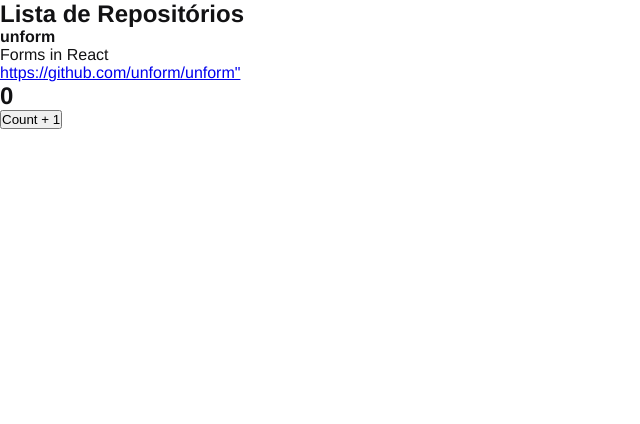
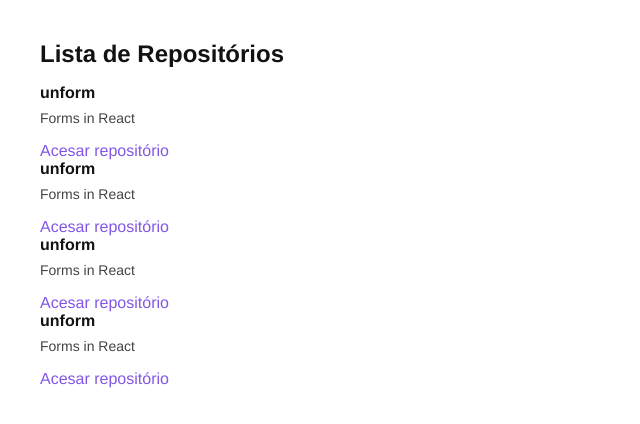
Before and after one commit to rafaelmgr12/ignite-reactjs, a React app in the folder 01-github-explorer/: page / in a window 1280 px wide. Shown: the top 424 px of the page, without its empty margins (0-640 px from the left). Built offline with nearby package versions, Linux system fonts and the light colour scheme.

Commit message:
estilização

```diff
--- a/01-github-explorer/src/App.jsx
+++ b/01-github-explorer/src/App.jsx
@@ -1,12 +1,10 @@
 import { RepositoryList } from "./components/RepositoryList";
-import { Counter } from "./components/Counter";
 import "./styles/global.scss";
 
 export function App() {
   return (
     <>
       <RepositoryList />
-      <Counter />
     </>
   );
 }
--- a/01-github-explorer/src/components/Counter.jsx
+++ /dev/null
@@ -1,18 +0,0 @@
-import { useState } from "react";
-
-export function Counter() {
-  const [counter, setCounter] = useState(0);
-
-  function increment() {
-    setCounter(counter + 1)
-
-  }
-  return (
-    <div>
-      <h2>{counter}</h2>
-      <button type="button" onClick={increment}>
-        Count + 1
-      </button>
-    </div>
-  );
-}
--- a/01-github-explorer/src/components/RepositoryItem.jsx
+++ b/01-github-explorer/src/components/RepositoryItem.jsx
@@ -4,7 +4,7 @@
       <li>
         <strong>{props.repository?.name ?? 'Default'}</strong>
         <p>{props.repository.description}</p>
-        <a href={props.repository.link}>{props.repository.link}</a>
+        <a href={props.repository.link}>{props.repository.linkName}</a>
       </li>
     </ul>
   );
--- a/01-github-explorer/src/components/RepositoryList.jsx
+++ b/01-github-explorer/src/components/RepositoryList.jsx
@@ -1,9 +1,11 @@
-import { Counter } from "./Counter";
 import { RepositoryItem } from "./RepositoryItem";
+
+import "../styles/repositories.scss";
 
 const repository = {
   name: "unform",
   description: "Forms in React",
+  linkName: "Acesar repositório",
   link: 'https://github.com/unform/unform"',
 };
 
@@ -12,6 +14,9 @@
     <section className="repository-list">
       <h1> Lista de Repositórios</h1>
       <RepositoryItem repository={repository} />
+      <RepositoryItem repository={repository} />
+      <RepositoryItem repository={repository} />
+      <RepositoryItem repository={repository} />
     </section>
   );
 }
--- /dev/null
+++ b/01-github-explorer/src/styles/repositories.scss
@@ -0,0 +1,29 @@
+section.repository-list{
+    margin:40px;
+
+    h1{
+        margin-bottom: 16px;
+    }
+
+    ul{
+        list-style-type: none;
+        li{
+
+            & + li{
+                margin-top:20px;
+            }
+            p{
+                font-size:14px;
+                color: #444;
+                margin-top:8px;
+            }
+            a{
+                display: inline-block;
+                margin-top: 16px;
+                text-decoration: none;
+                color: #8257e6;
+            }
+        }
+    }
+
+}
```
